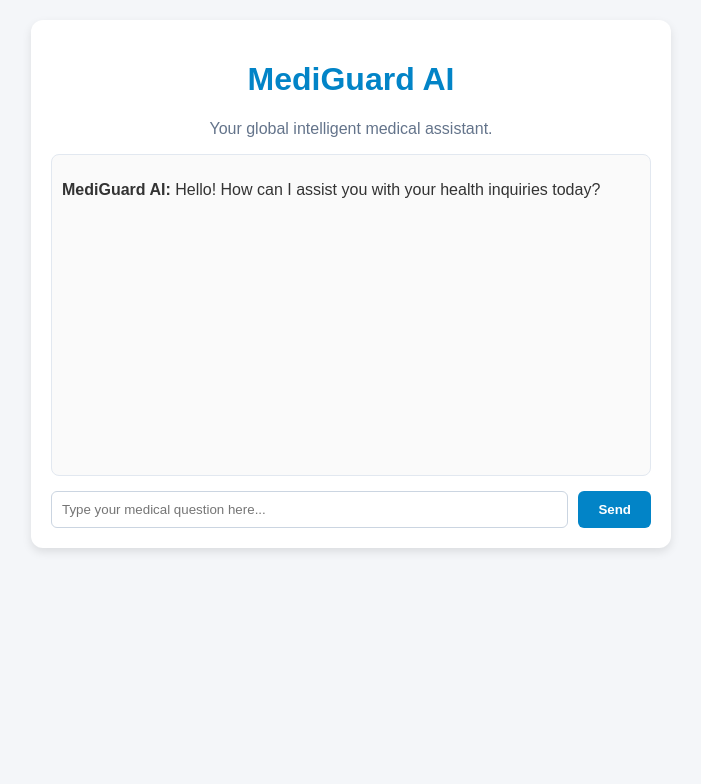
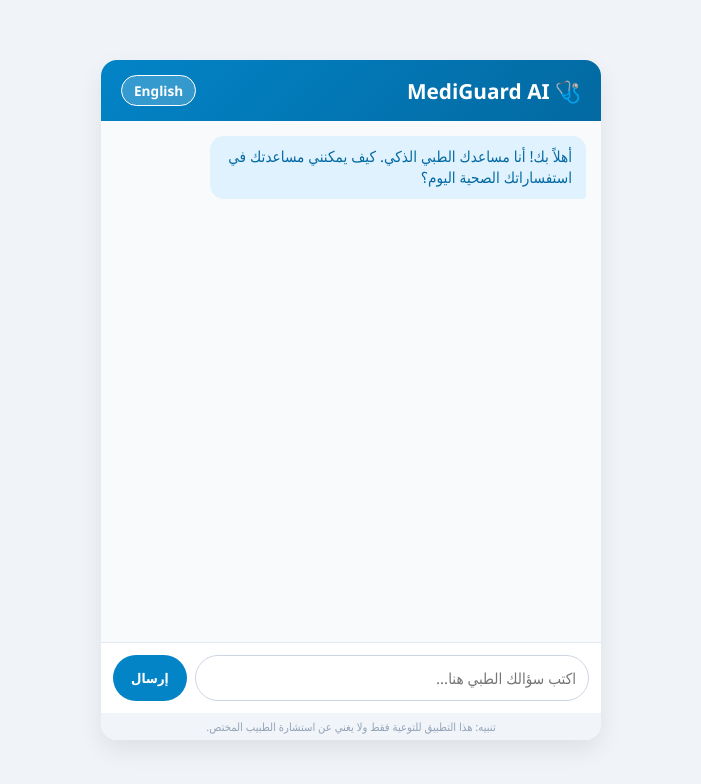
Before and after one commit to bsharqhrman204-sudo/mediguard-app, a plain HTML site: page index.html in a window 1280 px wide. Shown: the whole page, without its empty margins (289-990 px from the left). Drawn offline with Linux system fonts and the light colour scheme.

Commit message:
Update index.html

```diff
--- a/index.html
+++ b/index.html
@@ -1,31 +1,40 @@
 <!DOCTYPE html>
-<html lang="en">
+<html lang="ar" dir="rtl" id="htmlTag">
 <head>
     <meta charset="UTF-8">
     <meta name="viewport" content="width=device-width, initial-scale=1.0">
-    <title>MediGuard - AI Medical Assistant</title>
+    <title>MediGuard AI - المساعد الطبي العالمي</title>
     <style>
-        body { font-family: Arial, sans-serif; background-color: #f4f6f9; margin: 0; padding: 20px; color: #333; }
-        .container { max-width: 600px; margin: 0 auto; background: #fff; padding: 20px; border-radius: 12px; box-shadow: 0 4px 10px rgba(0,0,0,0.1); }
-        h1 { color: #0284c7; text-align: center; }
-        .chat-box { border: 1px solid #e2e8f0; border-radius: 8px; height: 300px; padding: 10px; overflow-y: auto; margin-bottom: 15px; background: #fafafa; }
-        .input-group { display: flex; gap: 10px; }
-        input[type="text"] { flex: 1; padding: 10px; border: 1px solid #cbd5e1; border-radius: 6px; outline: none; }
-        button { background: #0284c7; color: white; border: none; padding: 10px 20px; border-radius: 6px; cursor: pointer; font-weight: bold; }
-        button:hover { background: #0369a1; }
+        * { box-sizing: border-box; font-family: 'Segoe UI', Tahoma, Geneva, Verdana, sans-serif; }
+        body { background-color: #f0f4f8; margin: 0; padding: 15px; display: flex; justify-content: center; align-items: center; min-height: 100vh; }
+        .chat-card { width: 100%; max-width: 500px; background: #ffffff; border-radius: 16px; box-shadow: 0 10px 25px rgba(0,0,0,0.08); display: flex; flex-direction: column; height: 85vh; overflow: hidden; }
+        .header { background: linear-gradient(135deg, #0284c7, #0369a1); color: white; padding: 15px 20px; display: flex; justify-content: space-between; align-items: center; }
+        .header h1 { margin: 0; font-size: 1.3rem; display: flex; align-items: center; gap: 8px; }
+        .lang-btn { background: rgba(255, 255, 255, 0.2); border: 1px solid white; color: white; padding: 5px 12px; border-radius: 20px; cursor: pointer; font-size: 0.85rem; font-weight: bold; }
+        .chat-box { flex: 1; padding: 15px; overflow-y: auto; background-color: #f8fafc; display: flex; flex-direction: column; gap: 12px; }
+        .message { max-width: 80%; padding: 10px 14px; border-radius: 14px; font-size: 0.95rem; line-height: 1.4; word-wrap: break-word; }
+        .bot-msg { background-color: #e0f2fe; color: #0369a1; align-self: flex-start; border-bottom-right-radius: 4px; }
+        .user-msg { background-color: #0284c7; color: white; align-self: flex-end; border-bottom-left-radius: 4px; }
+        .input-area { padding: 12px; background: white; border-top: 1px solid #e2e8f0; display: flex; gap: 8px; }
+        input[type="text"] { flex: 1; padding: 12px; border: 1px solid #cbd5e1; border-radius: 24px; font-size: 0.95rem; outline: none; }
+        button.send-btn { background-color: #0284c7; color: white; border: none; padding: 0 18px; border-radius: 24px; cursor: pointer; font-weight: bold; }
+        .disclaimer { font-size: 0.7rem; color: #94a3b8; text-align: center; padding: 6px 10px; background: #f1f5f9; margin: 0; }
     </style>
 </head>
 <body>
-    <div class="container">
-        <h1>MediGuard AI</h1>
-        <p style="text-align: center; color: #64748b;">Your global intelligent medical assistant.</p>
+    <div class="chat-card">
+        <div class="header">
+            <h1>🩺 MediGuard AI</h1>
+            <button class="lang-btn" onclick="toggleLanguage()" id="langBtn">English</button>
+        </div>
         <div class="chat-box" id="chatBox">
-            <p><strong>MediGuard AI:</strong> Hello! How can I assist you with your health inquiries today?</p>
+            <div class="message bot-msg" id="welcomeMsg">أهلاً بك! أنا مساعدك الطبي الذكي. كيف يمكنني مساعدتك في استفساراتك الصحية اليوم؟</div>
         </div>
-        <div class="input-group">
-            <input type="text" id="userInput" placeholder="Type your medical question here...">
-            <button onclick="sendMessage()">Send</button>
+        <div class="input-area">
+            <input type="text" id="userInput" placeholder="اكتب سؤالك الطبي هنا..." onkeypress="handleKeyPress(event)">
+            <button class="send-btn" onclick="sendMessage()" id="sendBtn">إرسال</button>
         </div>
+        <p class="disclaimer" id="disclaimerText">تنبيه: هذا التطبيق للتوعية فقط ولا يغني عن استشارة الطبيب المختص.</p>
     </div>
     <script src="src/main.js"></script>
 </body>
```
